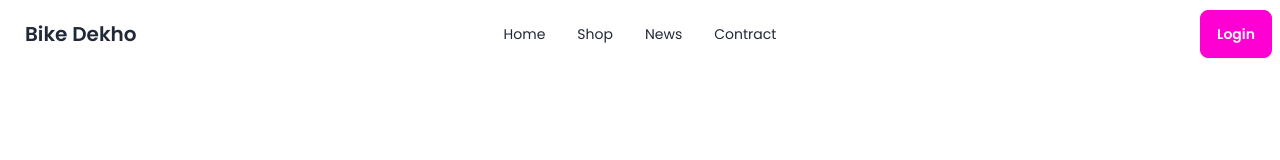
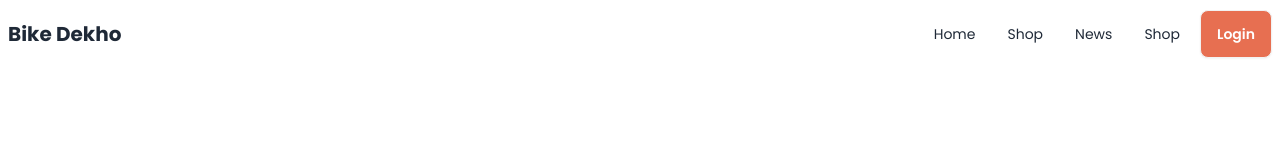
Before and after one commit to AshiqurRahmanAshik/Biker-Zone, a plain HTML site: page index.html in a window 1280 px wide. Drawn offline with nearby package versions, Linux system fonts and the light colour scheme.

Commit message:
navbar final added

```diff
--- a/index.html
+++ b/index.html
@@ -20,6 +20,21 @@
     />
     <script src="https://cdn.tailwindcss.com"></script>
 
+    <!-- Tailwind CSS Cdn -->
+    <script src="https://cdn.tailwindcss.com"></script>
+    <script>
+      tailwind.config = {
+        theme: {
+          extend: {
+            colors: {
+              clifford: "#da373d",
+              "bike-primary-color": "#E76F51",
+            },
+          },
+        },
+      };
+    </script>
+
     <style>
       .font-poppins {
         font-family: "Poppins", serif;
@@ -28,12 +43,12 @@
   </head>
   <body class="font-poppins">
     <!-- Header Section -->
-    <header>
+    <header class="md:container mx-auto">
       <!-- Navbar -->
 
       <nav>
         <div class="navbar bg-base-100">
-          <div class="navbar-start">
+          <div class="flex-1">
             <div class="dropdown">
               <div tabindex="0" role="button" class="btn btn-ghost lg:hidden">
                 <svg
@@ -55,32 +70,32 @@
                 tabindex="0"
                 class="menu menu-sm dropdown-content bg-base-100 rounded-box z-[1] mt-3 w-52 p-2 shadow"
               >
-              <li><a>Home</a></li>
+                <li><a>Home</a></li>
 
-              <li><a>Shop</a></li>
-              <li><a>News</a></li>
-              <li><a>Contract</a></li>
+                <li><a>Shop</a></li>
+                <li><a>News</a></li>
+                <li><a>Shop</a></li>
+              </ul>
             </div>
-            <a class="btn btn-ghost text-xl">Bike Dekho</a>
+            <a class="font-bold text-xl">Bike Dekho</a>
           </div>
           <div class="navbar-center hidden lg:flex">
             <ul class="menu menu-horizontal px-1">
               <li><a>Home</a></li>
-
               <li><a>Shop</a></li>
               <li><a>News</a></li>
-              <li><a>Contract</a></li>
+              <li><a>Shop</a></li>
             </ul>
           </div>
-          <div class="navbar-end">
-            <a class="btn btn-secondary">Login</a>
+          <div class="">
+            <a class="btn bg-bike-primary-color text-white">Login</a>
           </div>
         </div>
       </nav>
     </header>
 
     <!-- Main Section -->
-    <main></main>
+    <main class="md:container mx-auto"></main>
 
     <!-- Footer Section -->
     <footer></footer>
```
